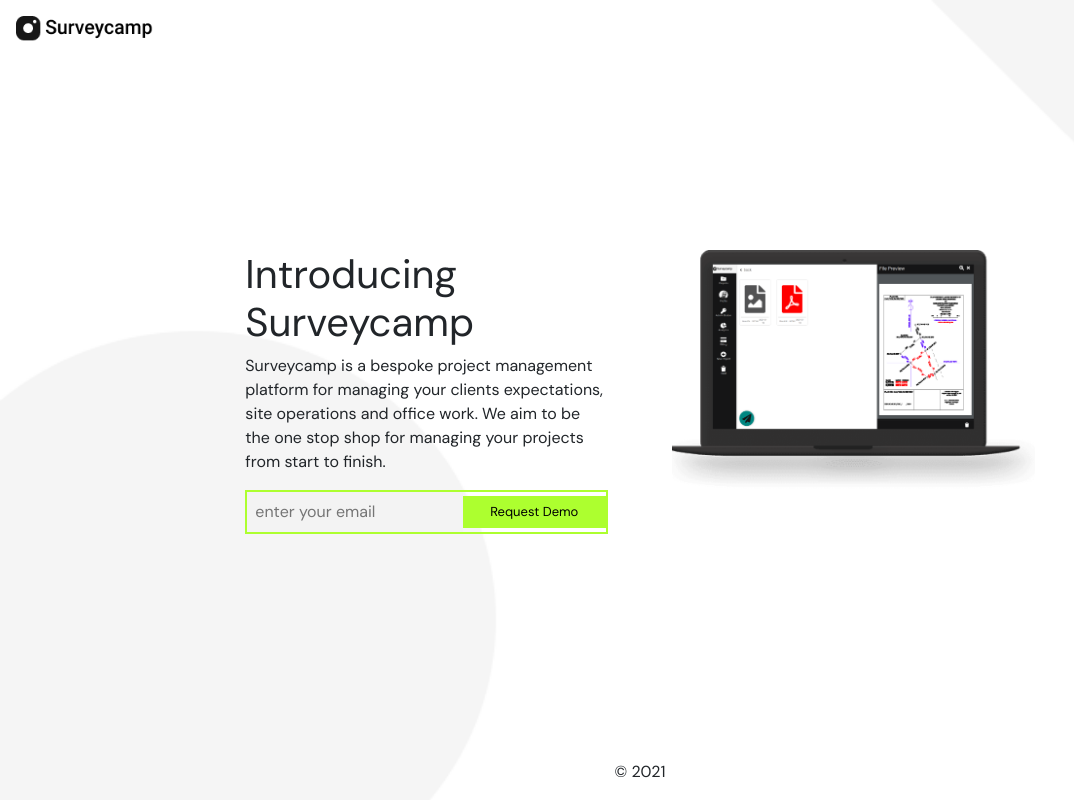
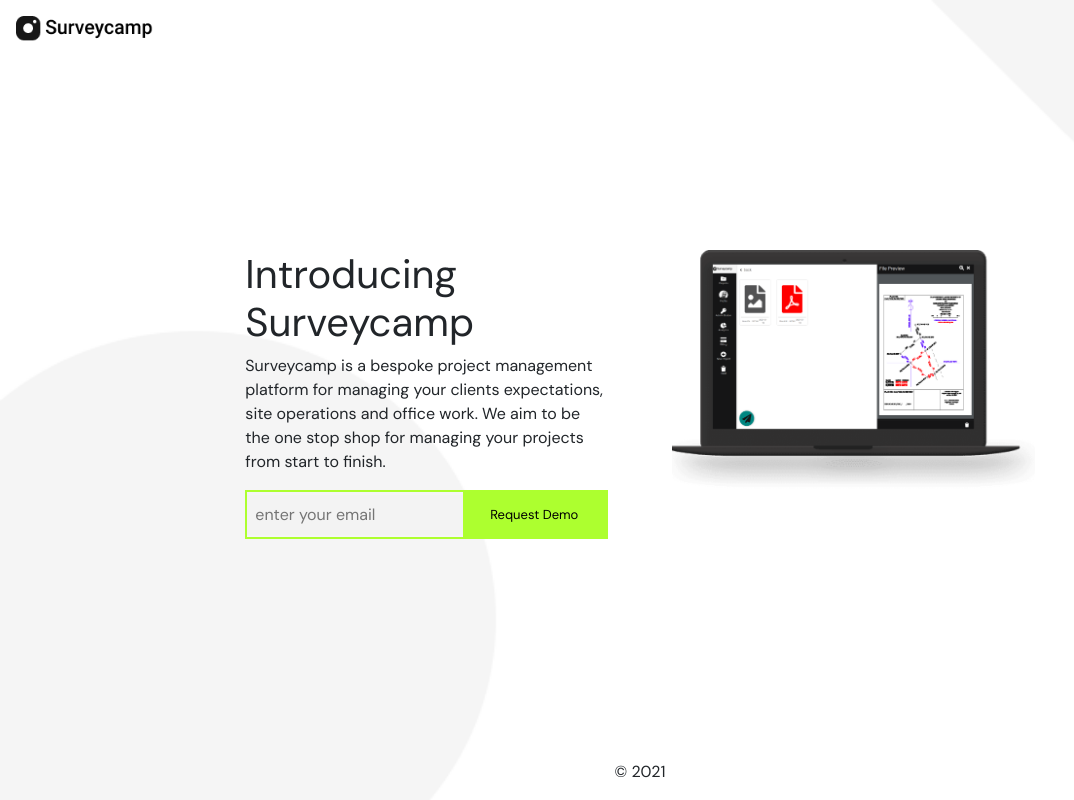
Before and after one commit to surveycamp/lunch.surveycamp.co, a React (Create React App) app: page / in a window 1280 px wide. Shown: the whole page, without its empty margins (0-1074 px from the left). Built offline with nearby package versions, Linux system fonts and the light colour scheme.

Commit message:
chore: fix padding

```diff
--- a/src/App.css
+++ b/src/App.css
@@ -59,12 +59,6 @@
     padding: 1em;
     width: 100%;
   }
-  input {
-    padding: .5em;
-  }
-  button {
-    padding: .5em;
-  }
 }
 
 @media only screen and (max-width: 700px) {
```
